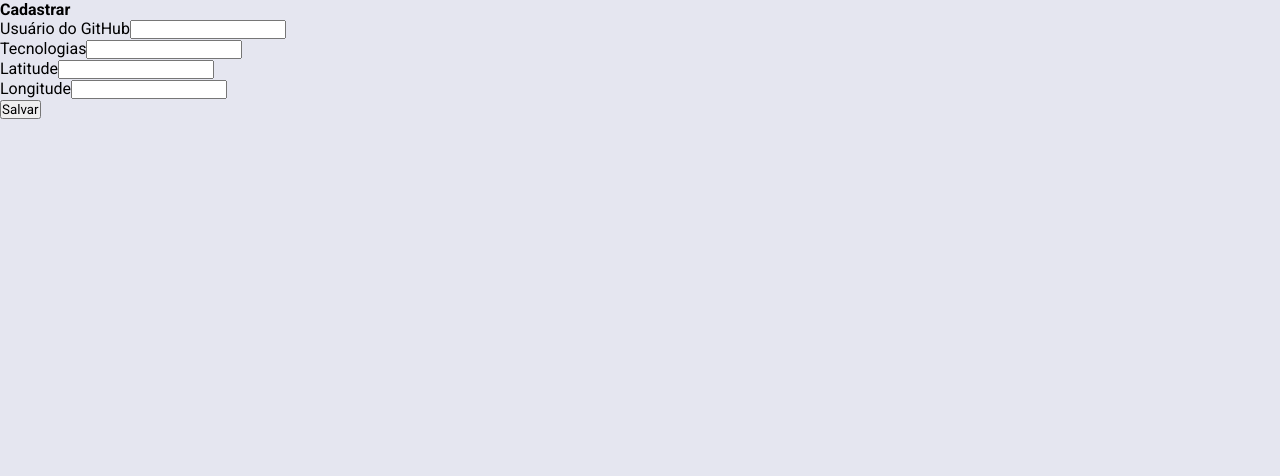
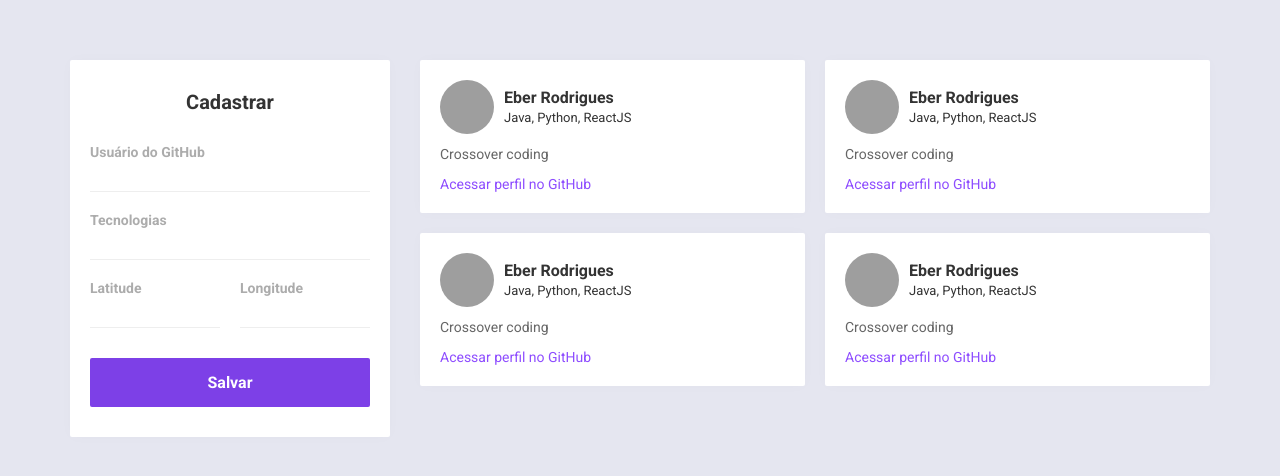
Before and after one commit to eberjoe/semana-omnistack-10, a React (Create React App) app in the folder frontend/web/: page / in a window 1280 px wide. Shown: the top 476 px of the page. Built offline with nearby package versions, Linux system fonts and the light colour scheme; grey boxes are pictures that could not be loaded.

Commit message:
Add styles and layout

```diff
--- a/frontend/web/src/App.css
+++ b/frontend/web/src/App.css
@@ -6,3 +6,22 @@
     flex-direction: row;
     align-items: flex-start;
 }
+
+#app main {
+    margin-left: 30px;
+}
+
+@media (max-width: 1000px) {
+    #app {
+        flex-direction: column;
+    }
+
+    #app main {
+        margin-left: 0;
+        margin-top: 30px;
+    }
+
+    #app aside {
+        width: 100%;
+    }
+}
--- a/frontend/web/src/App.js
+++ b/frontend/web/src/App.js
@@ -1,10 +1,13 @@
 import React from 'react';
 
 import './global.css';
+import './App.css';
+import './Sidebar.css';
+import './Main.css';
 
 function App() {
   return (
-    <div>
+    <div id="app">
       <aside>
         <strong>Cadastrar</strong>
         <form>
@@ -31,9 +34,56 @@ function App() {
           <button type="submit">Salvar</button>
         </form>
       </aside>
+
       <main>
+        <ul>
+          <li className="dev-item">
+            <header>
+              <img src="https://avatars0.githubusercontent.com/u/16687931?s=400&v=4" alt="Eber Rodrigues" />
+              <div className="user-info">
+                <strong>Eber Rodrigues</strong>
+                <span>Java, Python, ReactJS</span>
+              </div>
+            </header>
+            <p>Crossover coding</p>
+            <a href="https://github.com/eberjoe">Acessar perfil no GitHub</a>
+          </li>
+          <li className="dev-item">
+            <header>
+              <img src="https://avatars0.githubusercontent.com/u/16687931?s=400&v=4" alt="Eber Rodrigues" />
+              <div className="user-info">
+                <strong>Eber Rodrigues</strong>
+                <span>Java, Python, ReactJS</span>
+              </div>
+            </header>
+            <p>Crossover coding</p>
+            <a href="https://github.com/eberjoe">Acessar perfil no GitHub</a>
+          </li>
+          <li className="dev-item">
+            <header>
+              <img src="https://avatars0.githubusercontent.com/u/16687931?s=400&v=4" alt="Eber Rodrigues" />
+              <div className="user-info">
+                <strong>Eber Rodrigues</strong>
+                <span>Java, Python, ReactJS</span>
+              </div>
+            </header>
+            <p>Crossover coding</p>
+            <a href="https://github.com/eberjoe">Acessar perfil no GitHub</a>
+          </li>
+          <li className="dev-item">
+            <header>
+              <img src="https://avatars0.githubusercontent.com/u/16687931?s=400&v=4" alt="Eber Rodrigues" />
+              <div className="user-info">
+                <strong>Eber Rodrigues</strong>
+                <span>Java, Python, ReactJS</span>
+              </div>
+            </header>
+            <p>Crossover coding</p>
+            <a href="https://github.com/eberjoe">Acessar perfil no GitHub</a>
+          </li>
+        </ul>
+      </main>
 
-      </main>
     </div>
   );
 }
--- a/frontend/web/src/Main.css
+++ b/frontend/web/src/Main.css
@@ -0,0 +1,68 @@
+main {
+    flex: 1;
+}
+
+main ul {
+    display: grid;
+    grid-template-columns: 1fr 1fr;
+    gap: 20px;
+    list-style: none;
+}
+
+@media (max-width: 650px) {
+    main ul {
+        grid-template-columns: 1fr;
+    }
+}
+
+li.dev-item {
+    background: #FFF;
+    box-shadow: 0 0 14px 0 rgba(0, 0, 0, 0.02);
+    border-radius: 2px;
+    padding: 20px;
+}
+
+li.dev-item header {
+    display: flex;
+    flex-direction: row;
+    align-items: center;
+}
+
+li.dev-item header img {
+    width: 54px;
+    height: 54px;
+    border-radius: 50%;
+}
+
+li.dev-item header .user-info {
+    margin-left: 10px;
+}
+
+.user-info strong {
+    display: block;
+    font-size: 16px;
+    color: #333;
+}
+
+.user-info span {
+    font-size: 13px;
+    color: #333;
+    margin-top: 2px;
+}
+
+li.dev-item p {
+    color: #666;
+    font-size: 14px;
+    line-height: 20px;
+    margin: 10px 0;
+}
+
+li.dev-item a {
+    color: #8E4DFF;
+    font-size: 14px;
+    text-decoration: none;
+}
+
+li.dev-item a:hover {
+    color: #5A2EA6;
+}
--- a/frontend/web/src/Sidebar.css
+++ b/frontend/web/src/Sidebar.css
@@ -0,0 +1,67 @@
+aside {
+    width: 320px;
+    background: #FFF;
+    box-shadow: 0 0 14px 0 rgba(0, 0, 0, 0.02);
+    border-radius: 2px;
+    padding: 30px 20px;
+}
+
+aside strong{
+    font-size: 20px;
+    text-align: center;
+    display: block;
+    color: #333;
+}
+
+aside form {
+    margin-top: 30px;
+}
+
+aside form .input-block + .input-block {
+    margin-top: 20px;
+}
+
+aside form .input-block label {
+    color: #ACACAC;
+    font-size: 14px;
+    font-weight: bold;
+    display: block;
+}
+
+aside form .input-group {
+    margin-top: 20px;
+    display: grid;
+    gap: 20px;
+    grid-template-columns: 1fr 1fr;
+}
+
+aside form .input-group .input-block {
+    margin-top: 0;
+}
+
+aside form .input-block input {
+    width: 100%;
+    height: 32px;
+    font-size: 14px;
+    color: #666;
+    border: 0;
+    border-bottom: 1px solid #EEE;
+}
+
+aside form button[type=submit] {
+    width: 100%;
+    border: 0;
+    margin-top: 30px;
+    background: #7D40E7;
+    border-radius: 2px;
+    padding: 15px 20px;
+    font-size: 16px;
+    font-weight: bold;
+    color: #FFF;
+    cursor: pointer;
+    transition: background 0.5s;
+}
+
+aside form button[type=submit]:hover {
+    background: #6931CA;
+}
--- a/frontend/web/src/global.css
+++ b/frontend/web/src/global.css
@@ -12,7 +12,7 @@ html, body, #root {
 }
 
 body {
-    background: #e5e6f0;
+    background: #E5E6F0;
     -webkit-font-smoothing: antialiased;
 }
 
```
